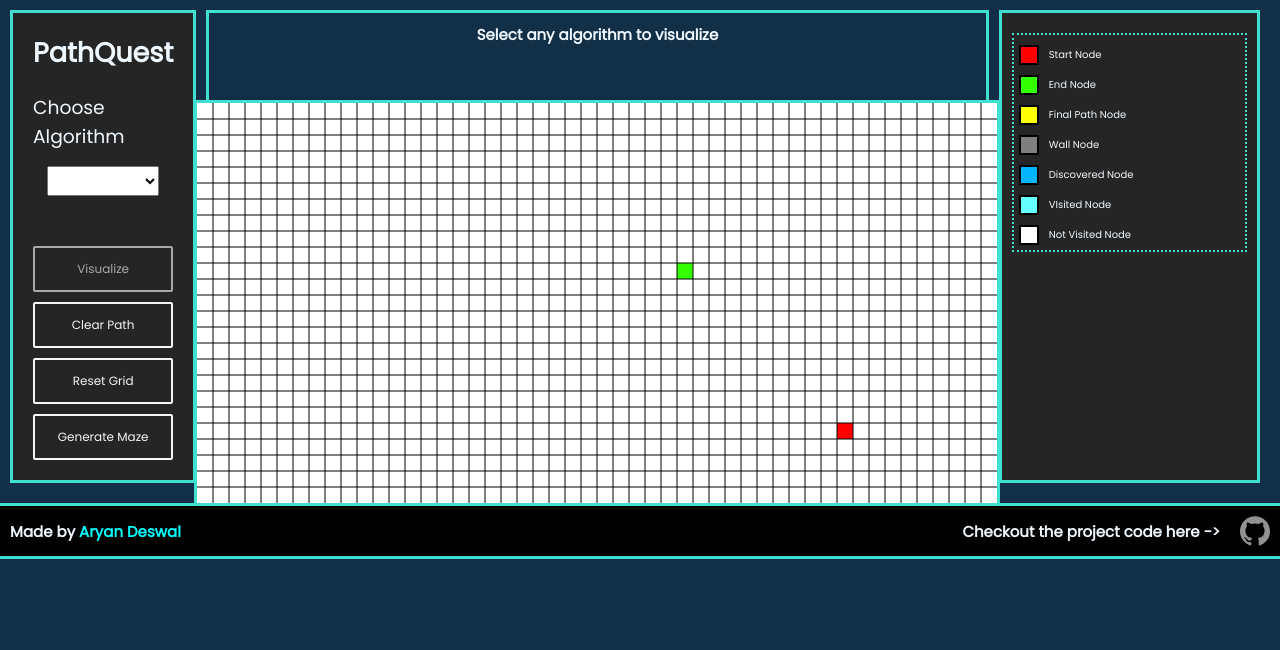
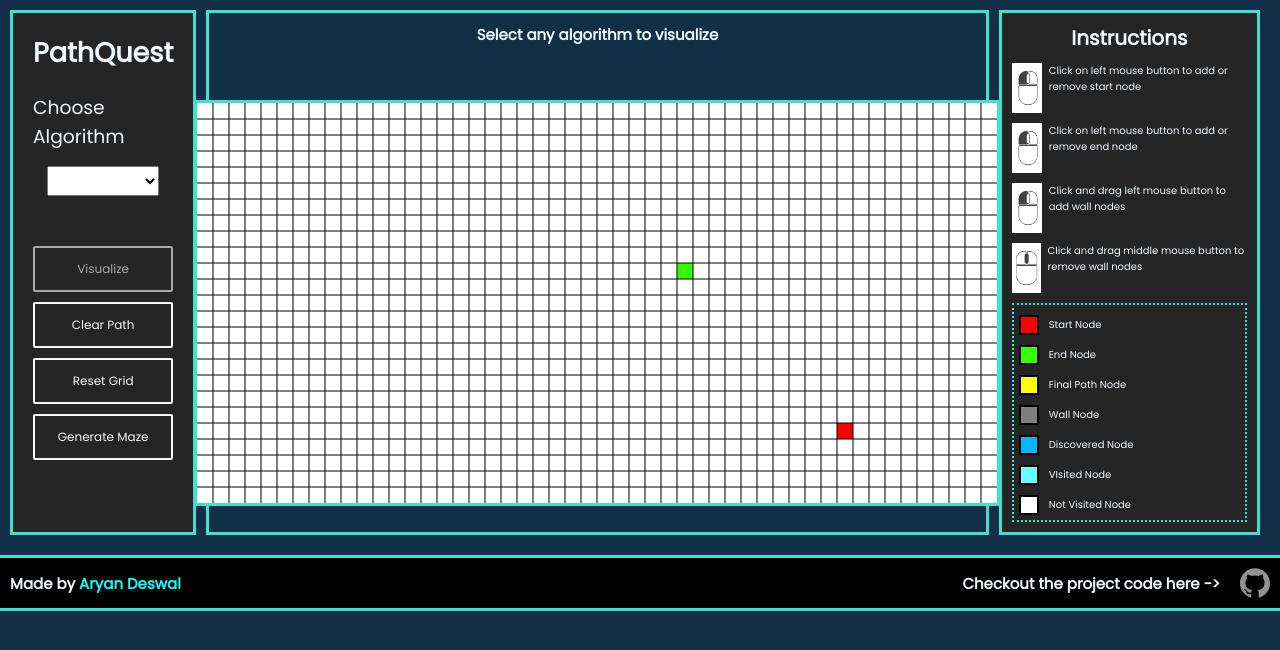
Before and after one commit to AryanDeswal/PathQuest, a plain HTML site: page index.html in a window 1280 px wide. Drawn offline with Linux system fonts and the light colour scheme.

Commit message:
Add media and update link

```diff
--- a/index.html
+++ b/index.html
@@ -10,6 +10,7 @@
 	<link rel="stylesheet" href="./styles/titlebar.css" />
 	<link rel="stylesheet" href="./styles/instructions.css" />
 	<link rel="stylesheet" href="./styles/MessageBox.css" />
+	<link rel="icon" href="media/icons/favicon.ico" type="image/x-icon" />
 	<title>PathQuest</title>
 </head>
 
@@ -51,7 +52,23 @@
 				</div>
 			</div>
 			<div class="instructionBar">
-
+				<p class="aaa">Instructions</p>
+				<div class="mouseInstruction">
+					<img src="./media/images/Left-Click-icon.jpg" alt="Left-Click-icon" />
+					<p>Click on left mouse button to add or remove start node</p>
+				</div>
+				<div class="mouseInstruction">
+					<img src="./media/images/Left-Click-icon.jpg" alt="Left-Click-icon" />
+					<p>Click on left mouse button to add or remove end node</p>
+				</div>
+				<div class="mouseInstruction">
+					<img src="./media/images/Left-Click-icon.jpg" alt="Left-Click-icon" />
+					<p>Click and drag left mouse button to add wall nodes</p>
+				</div>
+				<div class="mouseInstruction">
+					<img src="./media/images/Middle-click-icon.jpg" alt="Left-Click-icon" />
+					<p>Click and drag middle mouse button to remove wall nodes</p>
+				</div>
 				<div class="colorr">
 					<div class="nodeInstruction">
 						<div class="box" id="start"></div>
```
Also changed, not shown: media/icons/favicon.ico (added), media/images/Left-Click-icon.jpg (added), media/images/Middle-Click-icon.jpg (added).
